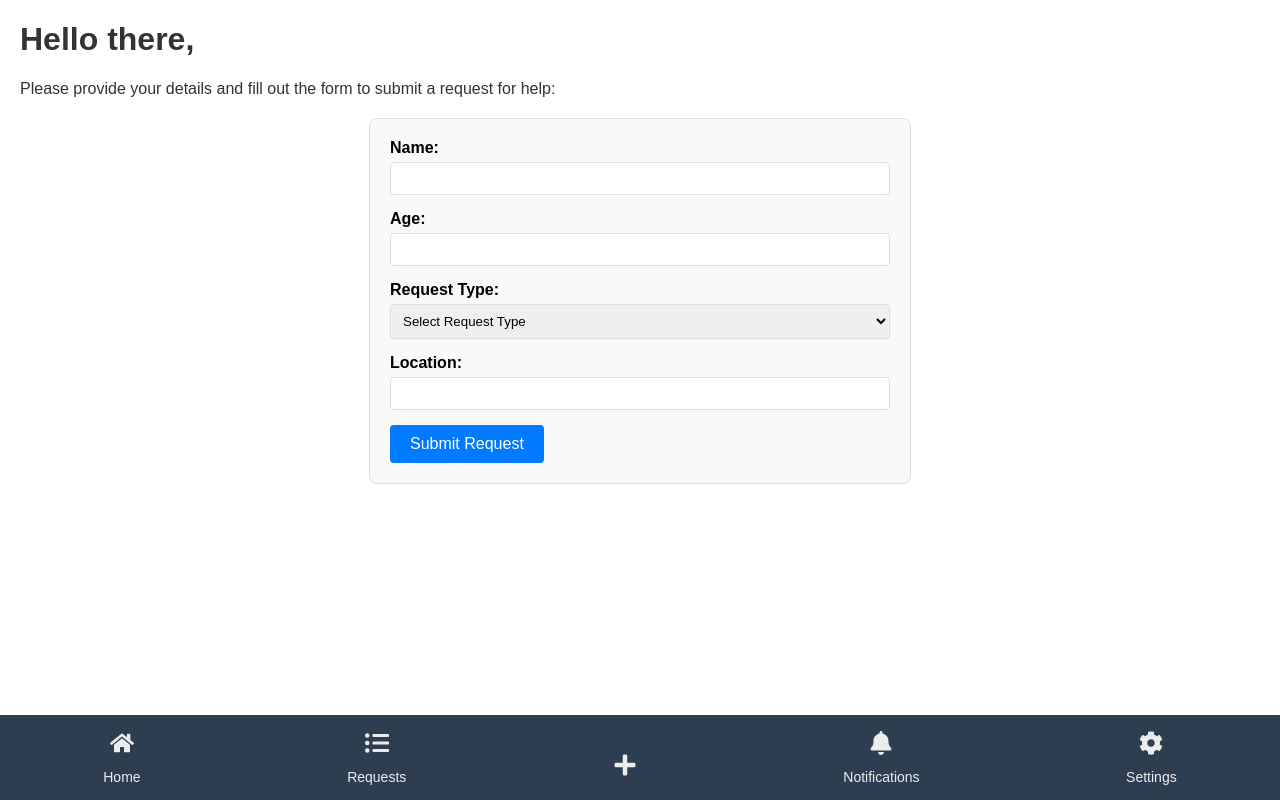
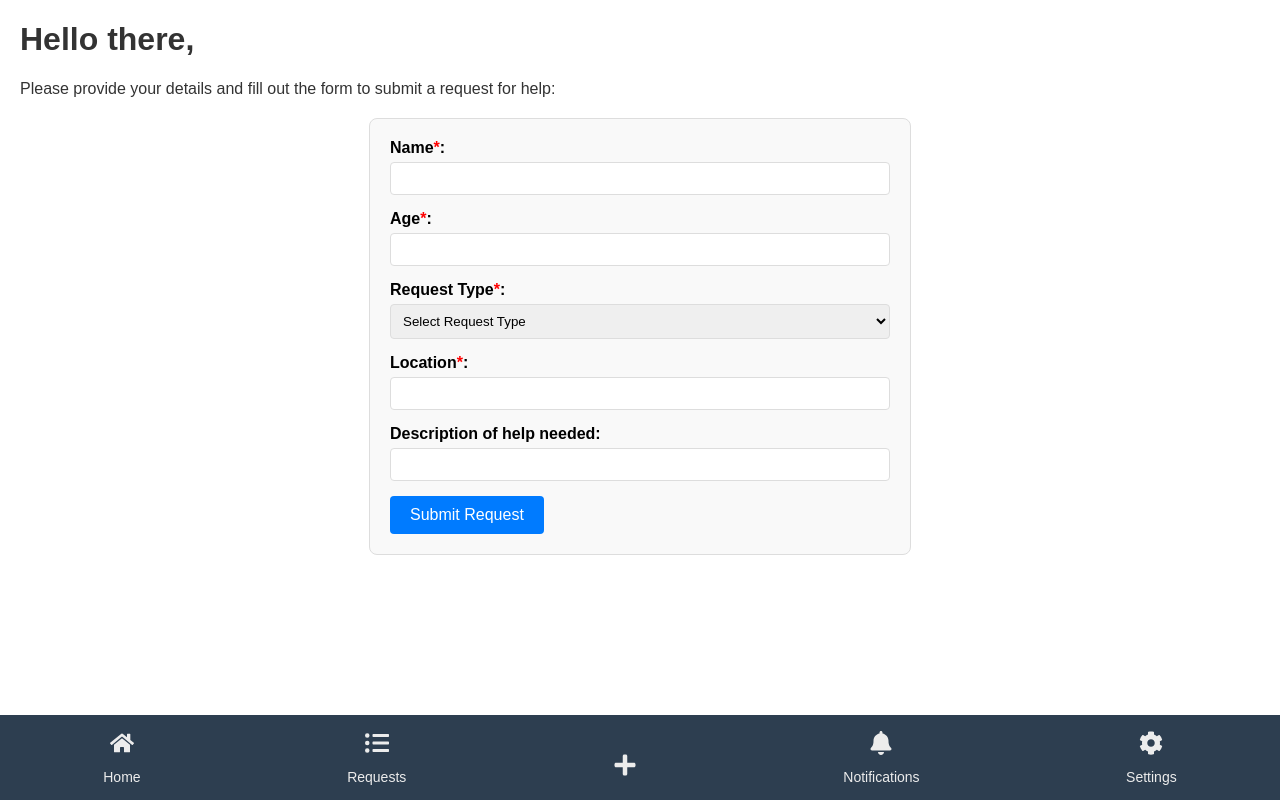
Before and after one commit to bannontan/hack-for-humanity, a React (Create React App) app in the folder frontend/: page /createrequest in a window 1280 px wide. Built offline with nearby package versions, Linux system fonts and the light colour scheme.

Commit message:
create request logic

```diff
--- a/frontend/src/Pages/createRequest.js
+++ b/frontend/src/Pages/createRequest.js
@@ -1,4 +1,4 @@
-import React, { useState } from 'react';
+import React, { useState, useEffect } from 'react';
 import BottomNavBar from '../Components/BottomNavbar';
 import { useUser } from '../UserContext';
 import './createRequest.css';
@@ -10,10 +10,19 @@ const CreateRequest = () => {
   const [requestType, setRequestType] = useState('');
   const [otherRequest, setOtherRequest] = useState('');
   const [locationInput, setLocationInput] = useState('');
+  const [descriptioninput, setDescriptionInput] = useState('');
+
+  // Prefill name and age if user is logged in
+  useEffect(() => {
+    if (user?.username) {
+      setName(user?.username || ''); // Use `user.name` or an empty string if not present
+      setAge(user?.age || ''); // Use `user.age` or an empty string if not present
+    }
+  }, [user]);
 
   const handleSubmit = (e) => {
     e.preventDefault();
-    console.log({ name, age, requestType, locationInput });
+    console.log({ name, age, requestType, locationInput, descriptioninput });
   };
 
   return (
@@ -29,22 +38,24 @@ const CreateRequest = () => {
         {!user?.username && (
           <>
             <div className="form-group">
-              <label>Name:</label>
+              <label>Name<span style={{ color: 'red' }}>*</span>:</label>
               <input
                 type="text"
                 name="name"
                 value={name}
                 onChange={(e) => setName(e.target.value)}
+                disabled={user?.username}
                 required
               />
             </div>
             <div className="form-group">
-              <label>Age:</label>
+              <label>Age<span style={{ color: 'red' }}>*</span>:</label>
               <input
                 type="number"
                 name="age"
                 value={age}
                 onChange={(e) => setAge(e.target.value)}
+                disabled={user?.username}
                 required
               />
             </div>
@@ -52,7 +63,7 @@ const CreateRequest = () => {
         )}
 
         <div className="form-group">
-          <label>Request Type:</label>
+          <label>Request Type<span style={{ color: 'red' }}>*</span>:</label>
           <select
             name="requestType"
             value={requestType}
@@ -69,7 +80,7 @@ const CreateRequest = () => {
 
         {requestType === 'Other' && (
           <div className="form-group">
-            <label>Please specify:</label>
+            <label>Please specify<span style={{ color: 'red' }}>*</span>:</label>
             <input
               type="text"
               name="otherRequest"
@@ -81,13 +92,23 @@ const CreateRequest = () => {
         )}
 
         <div className="form-group">
-          <label>Location:</label>
+          <label>Location<span style={{ color: 'red' }}>*</span>:</label>
           <input
             type="text"
             name="location"
             value={locationInput}
             onChange={(e) => setLocationInput(e.target.value)}
             required
+          />
+        </div>
+
+        <div className="form-group">
+          <label>Description of help needed:</label>
+          <input
+            type="text"
+            name="description"
+            value={descriptioninput}
+            onChange={(e) => setDescriptionInput(e.target.value)}
           />
         </div>
 
```
